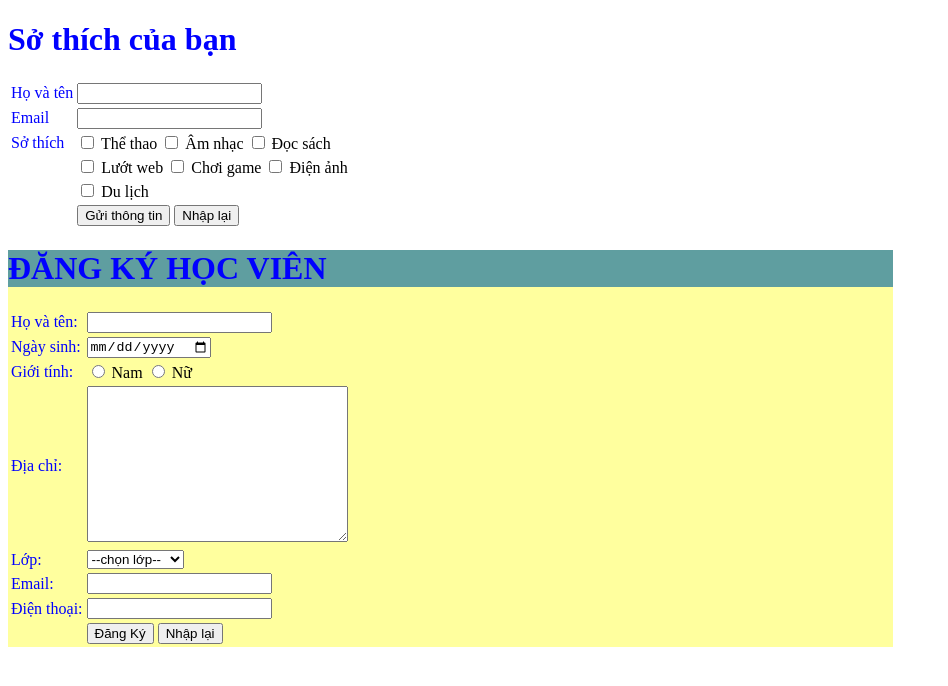
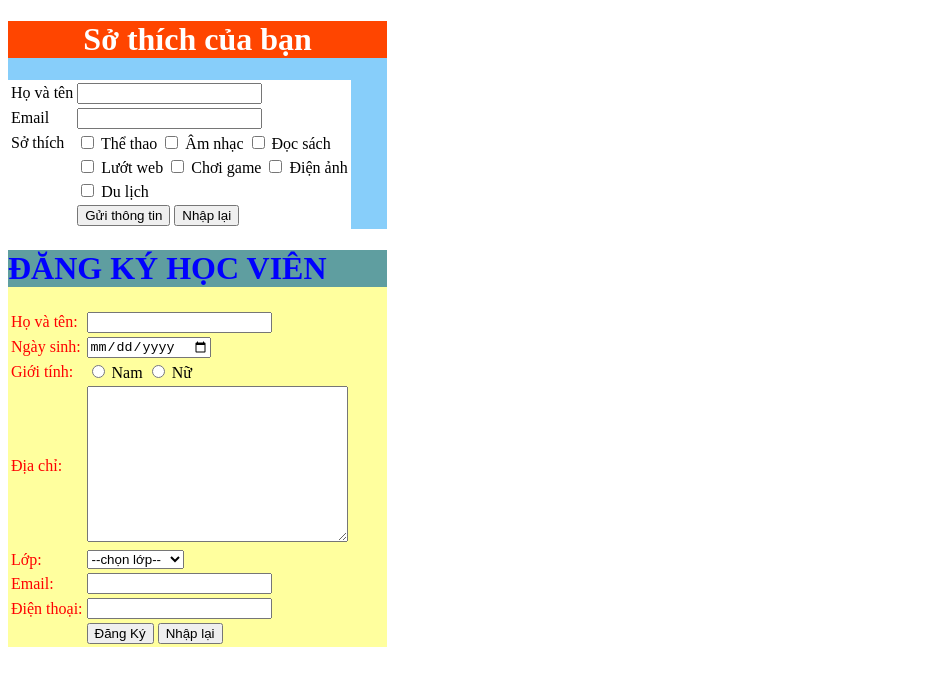
Before and after one commit to khanhld3010/DemoGitProject, a website: page source/SimpleForm.html in a window 1280 px wide. Shown: the whole page, without its empty margins (0-948 px from the left). Drawn offline with Linux system fonts and the light colour scheme.

Commit message:
SimpleForm html/css file

```diff
--- a/source/CSS/SimpleForm.css
+++ b/source/CSS/SimpleForm.css
@@ -1,16 +1,28 @@
 
-form{
-    width: 100%;
+.SimpleForm2{
+    background-color: rgba(255, 255, 0, 0.38);
+    width: 30%;
+}
+.SimpleForm2 span{
+    color: red;
 }
 
 
-span{
-    color: blue;
+.SimpleForm3{
+    width: 30%;
+    background: lightskyblue;
+
 }
 
-.SimpleForm2{
+.SimpleForm3 h1{
+    text-align: center;
+    color: white;
+    background: orangered;
+}
 
-    background-color: rgba(255, 255, 0, 0.38);
-    width: 70%;
-
+.SimpleForm3 table{
+    background: white;
 }
+.SimpleForm3 span{
+    text-align: right;
+}
--- a/source/SimpleForm.html
+++ b/source/SimpleForm.html
@@ -6,9 +6,9 @@
     <title>Title</title>
 </head>
 <body>
-<form action="Schedule.html" method="get">
+<form action="Schedule.html" method="get" class="SimpleForm3">
     <h1>
-        <span>Sở thích của bạn</span>
+        Sở thích của bạn
     </h1>
     <table>
         <tr>
```
